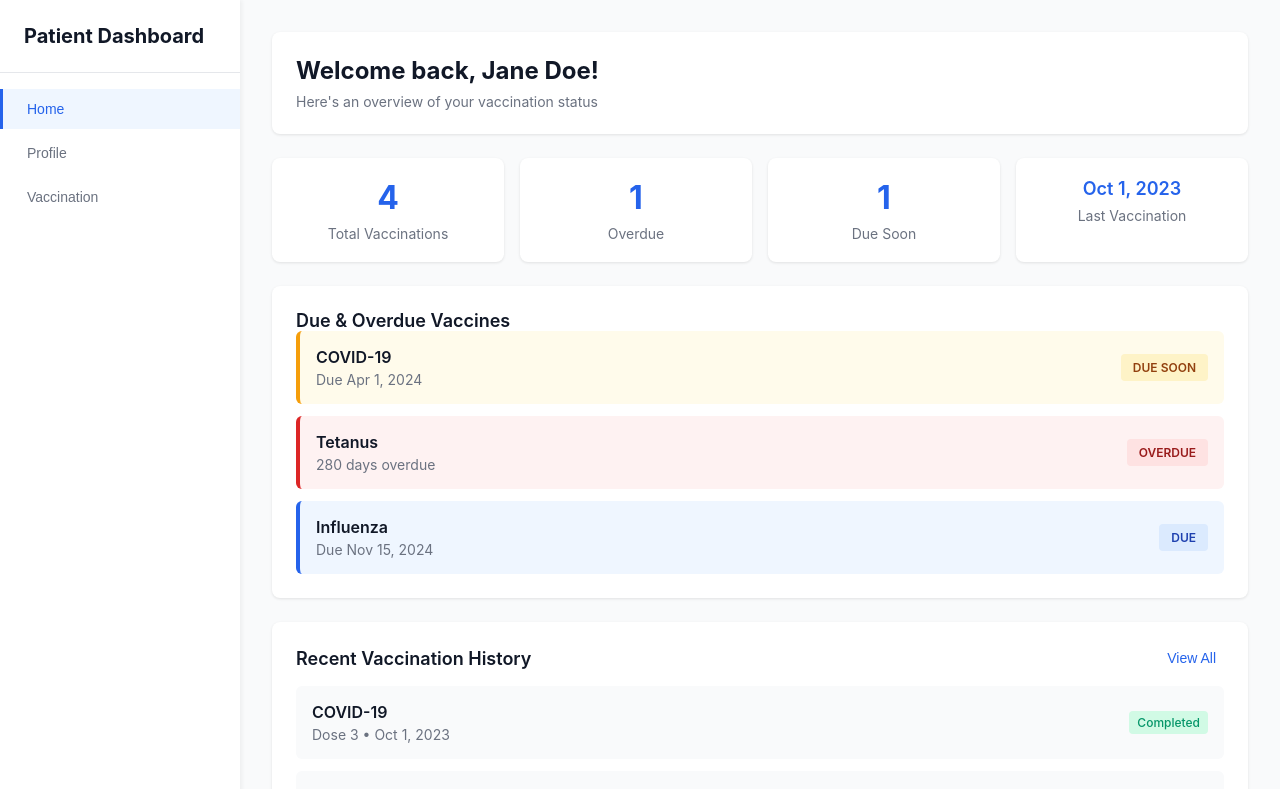
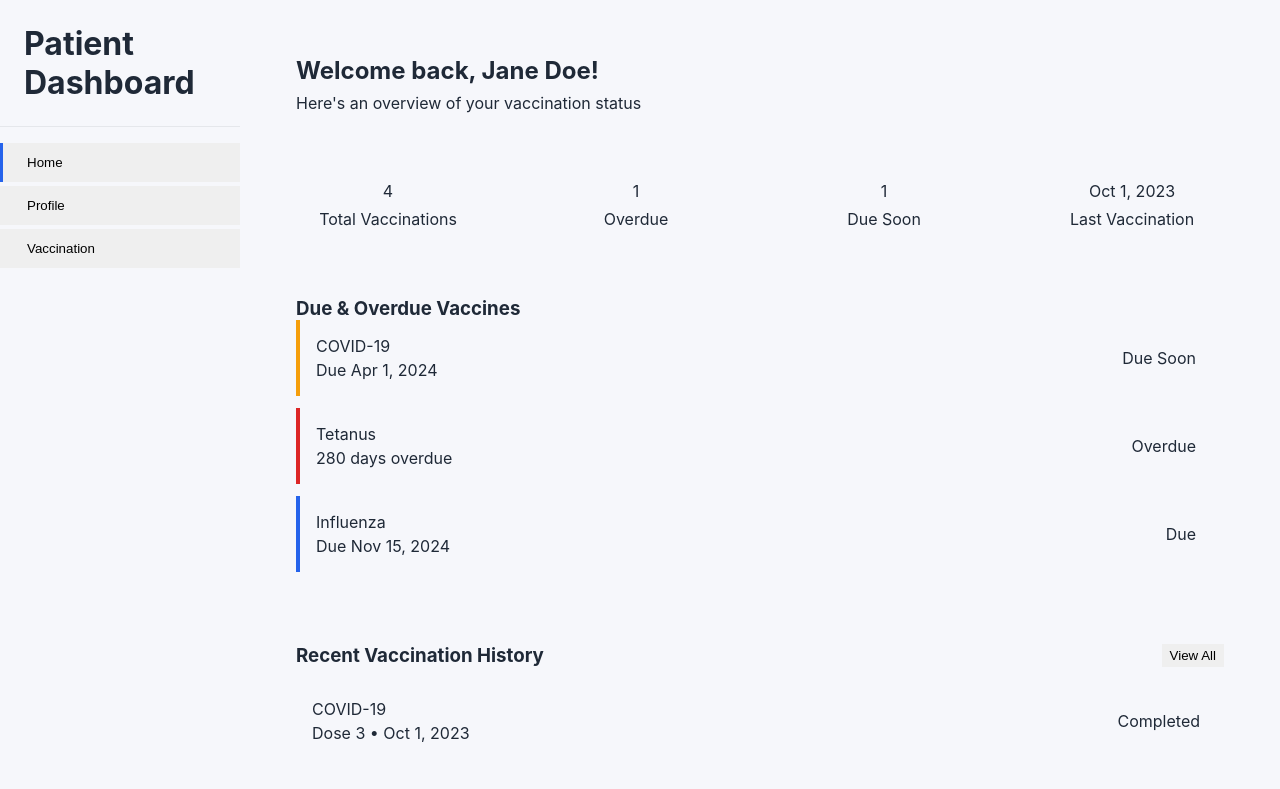
Before and after one commit to zksd53/QDOC_devHacks, a React (Create React App) app: page /user/dashboard in a window 1280 px wide. Shown: the top 789 px of the page. Built offline with nearby package versions, Linux system fonts and the light colour scheme.

Commit message:
dashboard update

```diff
--- a/src/user/App.css
+++ b/src/user/App.css
@@ -4,23 +4,17 @@
 
 .dashboard-container {
     min-height: 100vh;
-    background-color: #f9fafb;
     display: flex;
 }
 
 .dashboard-sidebar {
     width: 240px;
-    background-color: #ffffff;
-    box-shadow: 2px 0 4px 0 rgba(0, 0, 0, 0.05);
     padding: 24px 0;
     display: flex;
     flex-direction: column;
 }
 
 .dashboard-title {
-    font-size: 20px;
-    font-weight: 700;
-    color: #111827;
     padding: 0 24px 24px 24px;
     margin: 0;
     border-bottom: 1px solid #e5e7eb;
@@ -35,10 +29,6 @@
 
 .tab-button {
     padding: 12px 24px;
-    font-size: 14px;
-    font-weight: 500;
-    transition: color 0.2s, background-color 0.2s, border-color 0.2s;
-    background: none;
     border: none;
     cursor: pointer;
     text-align: left;
@@ -47,19 +37,9 @@
 }
 
 .tab-button-active {
-    color: #2563eb;
-    background-color: #eff6ff;
     border-left-color: #2563eb;
 }
 
-.tab-button-inactive {
-    color: #6b7280;
-}
-
-.tab-button-inactive:hover {
-    color: #374151;
-    background-color: #f9fafb;
-}
 
 .dashboard-main-content {
     flex: 1;
@@ -75,22 +55,14 @@
 }
 
 .home-welcome-card {
-    background-color: #ffffff;
-    border-radius: 8px;
     padding: 24px;
-    box-shadow: 0 1px 3px 0 rgba(0, 0, 0, 0.1);
 }
 
 .home-welcome-title {
-    font-size: 24px;
-    font-weight: 700;
-    color: #111827;
     margin: 0 0 8px 0;
 }
 
 .home-welcome-text {
-    font-size: 14px;
-    color: #6b7280;
     margin: 0;
 }
 
@@ -101,37 +73,21 @@
 }
 
 .home-stat-card {
-    background-color: #ffffff;
-    border-radius: 8px;
     padding: 20px;
-    box-shadow: 0 1px 3px 0 rgba(0, 0, 0, 0.1);
     text-align: center;
 }
 
 .home-stat-value {
-    font-size: 32px;
-    font-weight: 700;
-    color: #2563eb;
     margin-bottom: 8px;
 }
 
 .home-stat-value-small {
-    font-size: 18px;
-    font-weight: 600;
-    color: #2563eb;
     margin-bottom: 8px;
 }
 
-.home-stat-label {
-    font-size: 14px;
-    color: #6b7280;
-}
 
 .home-section-card {
-    background-color: #ffffff;
-    border-radius: 8px;
     padding: 24px;
-    box-shadow: 0 1px 3px 0 rgba(0, 0, 0, 0.1);
 }
 
 .home-section-header {
@@ -142,27 +98,15 @@
 }
 
 .home-section-title {
-    font-size: 18px;
-    font-weight: 600;
-    color: #111827;
     margin: 0;
 }
 
 .home-view-all-button {
-    background: none;
     border: none;
-    color: #2563eb;
-    font-size: 14px;
-    font-weight: 500;
     cursor: pointer;
     padding: 4px 8px;
-    transition: color 0.2s;
 }
 
-.home-view-all-button:hover {
-    color: #1d4ed8;
-    text-decoration: underline;
-}
 
 .home-vaccine-list {
     display: flex;
@@ -175,22 +119,18 @@
     justify-content: space-between;
     align-items: center;
     padding: 16px;
-    border-radius: 6px;
     border-left: 4px solid;
 }
 
 .home-vaccine-item.home-vaccine-overdue {
-    background-color: #fef2f2;
     border-left-color: #dc2626;
 }
 
 .home-vaccine-item.home-vaccine-due-soon {
-    background-color: #fffbeb;
     border-left-color: #f59e0b;
 }
 
 .home-vaccine-item.home-vaccine-due {
-    background-color: #eff6ff;
     border-left-color: #2563eb;
 }
 
@@ -199,39 +139,14 @@
 }
 
 .home-vaccine-name {
-    font-size: 16px;
-    font-weight: 600;
-    color: #111827;
     margin-bottom: 4px;
 }
 
-.home-vaccine-date {
-    font-size: 14px;
-    color: #6b7280;
-}
 
 .home-vaccine-status {
     padding: 6px 12px;
-    border-radius: 4px;
-    font-size: 12px;
-    font-weight: 600;
-    text-transform: uppercase;
 }
 
-.home-status-overdue {
-    background-color: #fee2e2;
-    color: #991b1b;
-}
-
-.home-status-due-soon {
-    background-color: #fef3c7;
-    color: #92400e;
-}
-
-.home-status-due {
-    background-color: #dbeafe;
-    color: #1e40af;
-}
 
 .home-history-list {
     display: flex;
@@ -244,45 +159,24 @@
     justify-content: space-between;
     align-items: center;
     padding: 16px;
-    background-color: #f9fafb;
-    border-radius: 6px;
     cursor: pointer;
-    transition: background-color 0.2s, transform 0.1s;
 }
 
-.home-history-item:hover {
-    background-color: #f3f4f6;
-    transform: translateX(4px);
-}
 
 .home-history-info {
     flex: 1;
 }
 
 .home-history-vaccine {
-    font-size: 16px;
-    font-weight: 600;
-    color: #111827;
     margin-bottom: 4px;
 }
 
-.home-history-details {
-    font-size: 14px;
-    color: #6b7280;
-}
 
 .home-history-status {
-    font-size: 12px;
-    font-weight: 500;
-    color: #059669;
-    background-color: #d1fae5;
     padding: 4px 8px;
-    border-radius: 4px;
 }
 
 .home-empty-message {
-    color: #6b7280;
-    font-size: 14px;
     text-align: center;
     padding: 24px;
     margin: 0;
```
